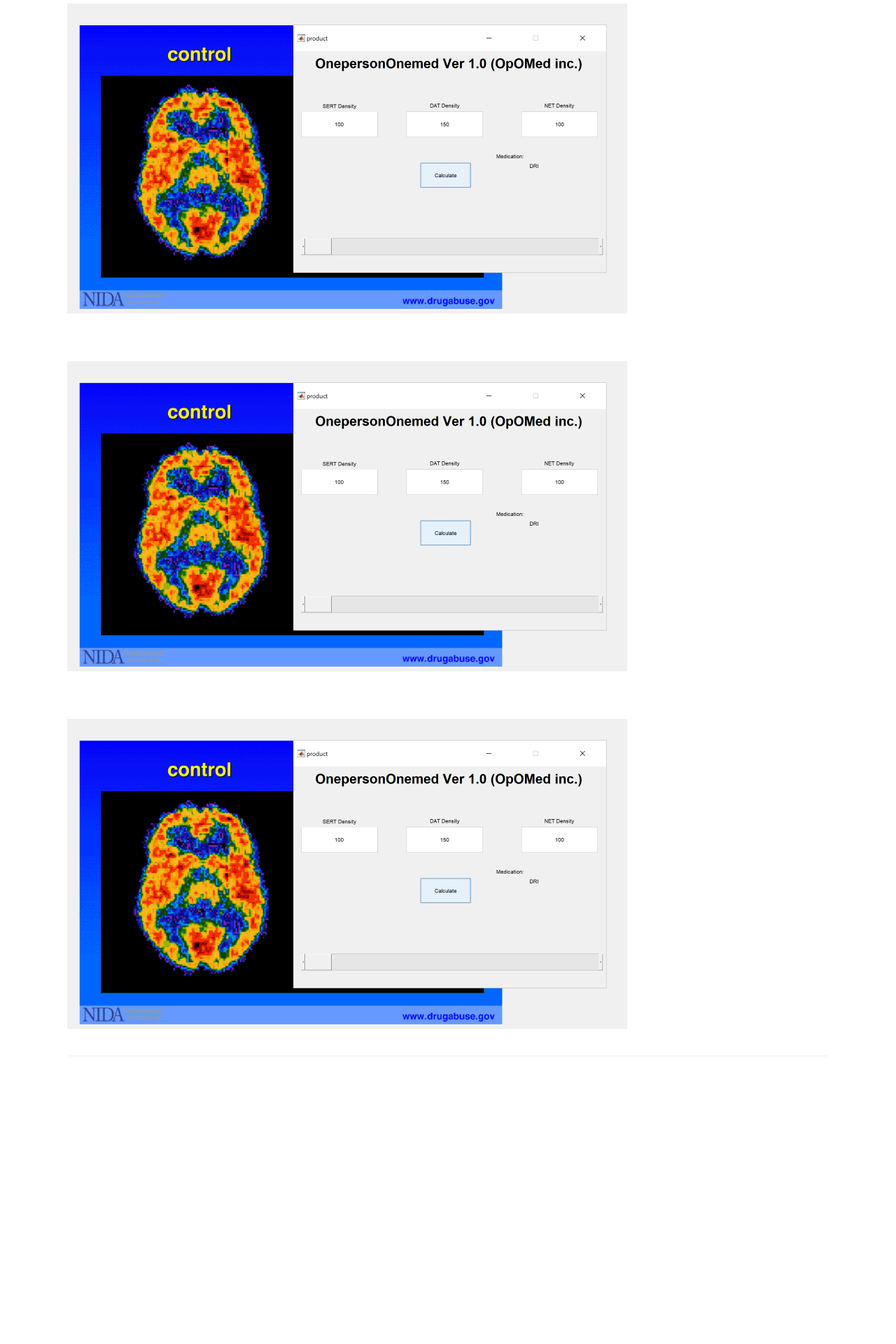
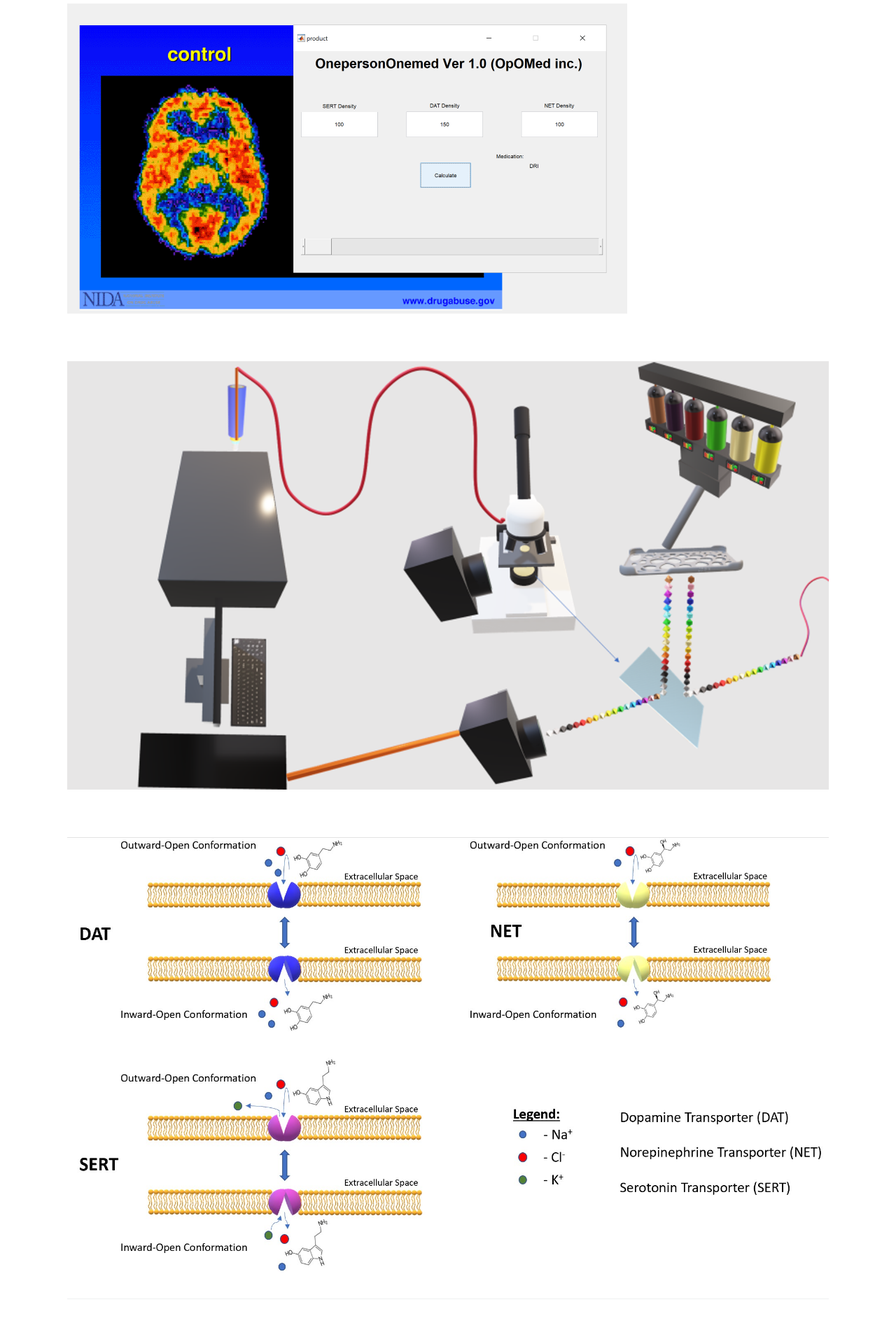
Before and after one commit to EyeCanDoIt/EyeCanDoIt.github.io, a Jekyll site: the page built from opomed.md, in a window 1280 px wide. Shown: the part 692-2612 px from the top of the page at 70% size. Built offline with Jekyll 4.4.1, drawn with Linux system fonts in a browser that asks for light colours; before the commit the page ends 2265 px from its top, so only the background shows below that.

Commit message:
Update opomed.md

```diff
--- a/opomed.md
+++ b/opomed.md
@@ -13,8 +13,8 @@
 
 <br>
 
-<img src="https://EyeCanDoIt.github.io/Images/opomed.png" alt="https://EyeCanDoIt.github.io/Images/Experimental apparatus.png" loading="lazy">
+<img src="https://EyeCanDoIt.github.io/Images/Experimental apparatus.png" alt="https://EyeCanDoIt.github.io/Images/Experimental apparatus.png" loading="lazy">
 
 <br>
 
-<img src="https://EyeCanDoIt.github.io/Images/opomed.png" alt="https://EyeCanDoIt.github.io/Images/transport mechanisms.jpg" loading="lazy">
+<img src="https://EyeCanDoIt.github.io/Images/transport mechanisms.jpg" alt="https://EyeCanDoIt.github.io/Images/transport mechanisms.jpg" loading="lazy">
```
